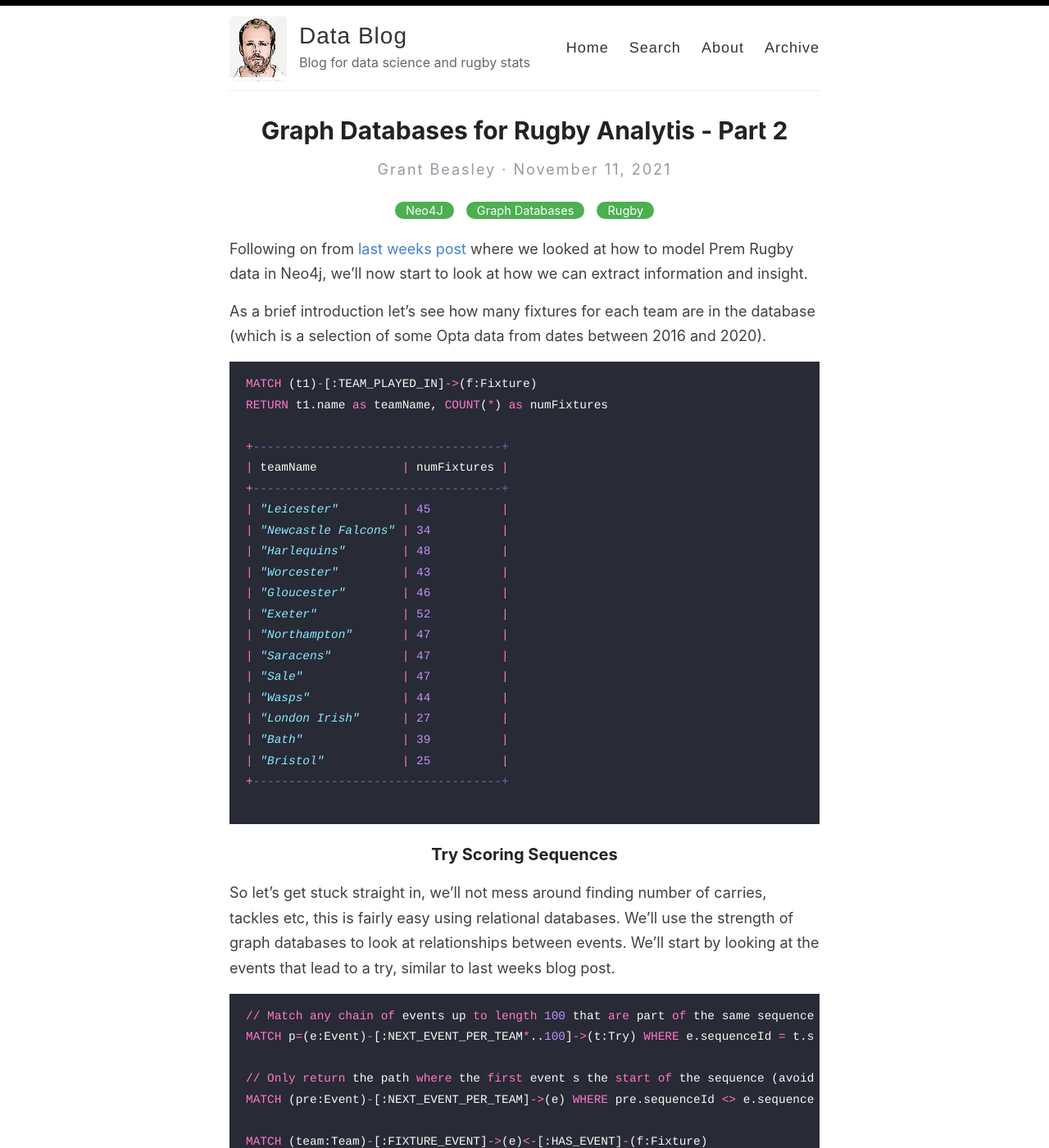
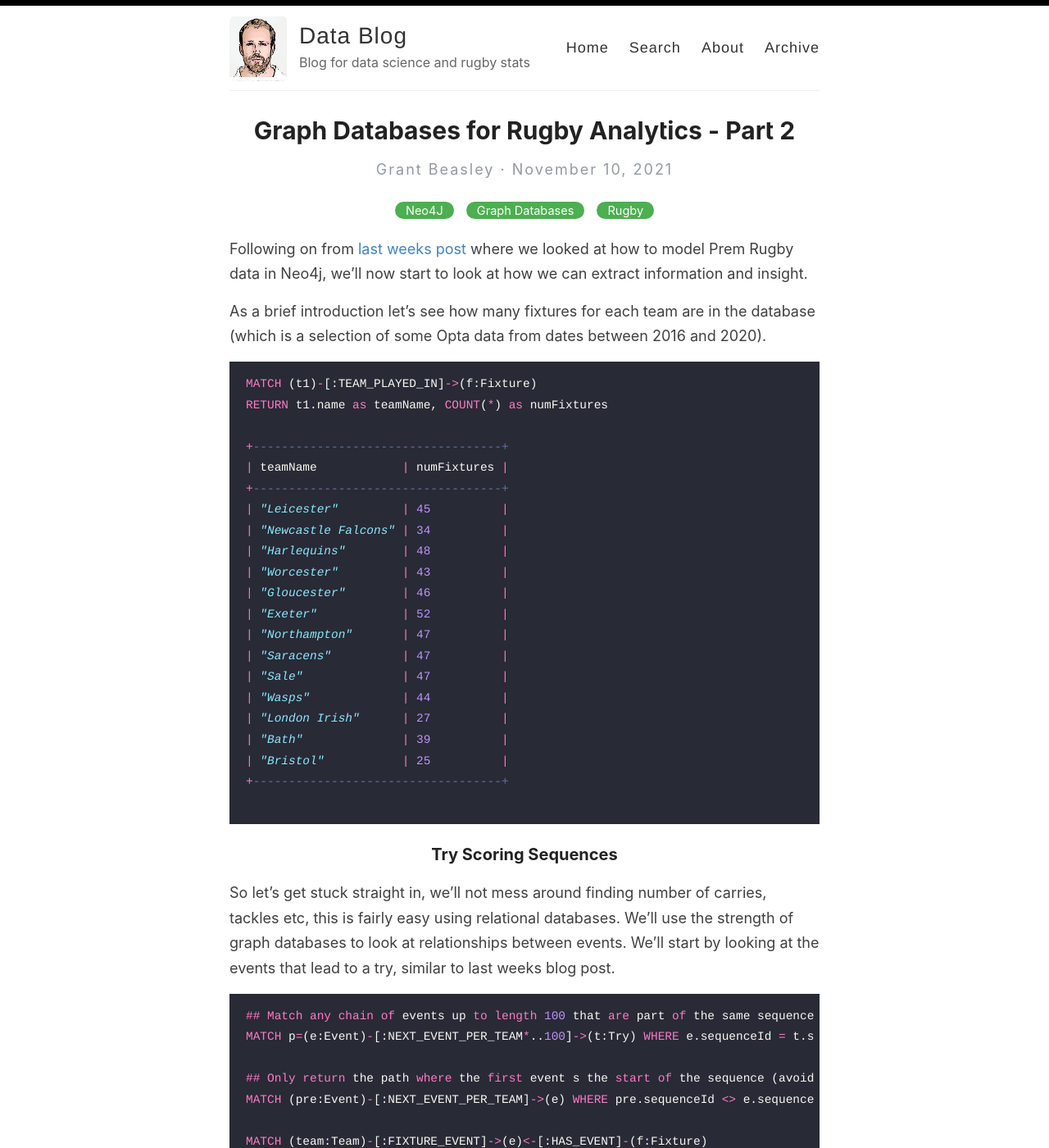
Before and after one commit to Grant592/grant592.github.io, a Jekyll site: the page built from _posts/2021-11-10-graph-databases-opta2.md, in a window 1280 px wide and 1400 px high. Shown: the whole window at 82% size. Built offline with Jekyll 4.4.1, drawn with Linux system fonts in a browser that asks for light colours; comment, search, counter and statistics services are not loaded; some of the changed text lies outside the part shown.

Commit message:
updated opta 2 post

````diff
--- a/_posts/2021-11-11-graph-databases-opta2.md
+++ b/_posts/2021-11-10-graph-databases-opta2.md
@@ -1,6 +1,6 @@
 ---
 layout: post
-title: Graph Databases for Rugby Analytis - Part 2
+title: Graph Databases for Rugby Analytics - Part 2
 comments: true
 categories: [Neo4J, Graph Databases, Rugby]
 ---
@@ -38,15 +38,15 @@
 So let's get stuck straight in, we'll not mess around finding number of carries, tackles etc, this is fairly easy using relational databases. We'll use the strength of graph databases to look at relationships between events. We'll start by looking at the events that lead to a try, similar to last weeks blog post.
 
 ```sql
-// Match any chain of events up to length 100 that are part of the same sequence
+## Match any chain of events up to length 100 that are part of the same sequence
 MATCH p=(e:Event)-[:NEXT_EVENT_PER_TEAM*..100]->(t:Try) WHERE e.sequenceId = t.sequenceId
 
-// Only return the path where the first event s the start of the sequence (avoid all sub-paths)
+## Only return the path where the first event s the start of the sequence (avoid all sub-paths)
 MATCH (pre:Event)-[:NEXT_EVENT_PER_TEAM]->(e) WHERE pre.sequenceId <> e.sequenceId
 
 MATCH (team:Team)-[:FIXTURE_EVENT]->(e)<-[:HAS_EVENT]-(f:Fixture)
 
-// Return the ActionType of each event along with the matchTime and subtract the min from the max times
+## Return the ActionType of each event along with the matchTime and subtract the min from the max times
 WITH team.name as teamName, [n in nodes(p) | labels(n)[1]] as events, [n in nodes(p) | n.matchTime] as times
 RETURN teamName, events, times[-1] - times[0] as sequenceLength LIMIT 100
 ```
@@ -56,7 +56,7 @@
 ```sql
 WITH row_query AS
 (
-// We want to take every team and fixture and give each row a number, this will help with ordering the events
+## We want to take every team and fixture and give each row a number, this will help with ordering the events
   SELECT
     FXID,
     team_id,
@@ -67,8 +67,8 @@
     match_data
 ),
 try_action_row AS (
-// Now, we want to take only the rows that contain a try so we can return the FXID, team and sequence_id
-// to filter down which sequences we want from the overall database
+## Now, we want to take only the rows that contain a try so we can return the FXID, team and sequence_id
+## to filter down which sequences we want from the overall database
   SELECT
     FXID,
     team_id,
@@ -79,9 +79,9 @@
   WHERE
     `action` = 9
 )
-// Now we can filter only sequences that contain a try and only the events leading upto the try
-// by ensuring the row_num of the event is less than or equal to the row num of the try
-//  and finally use GROUP_CONCAT to create a sequence of all the events ordering by row number
+## Now we can filter only sequences that contain a try and only the events leading upto the try
+## by ensuring the row_num of the event is less than or equal to the row num of the try
+##  and finally use GROUP_CONCAT to create a sequence of all the events ordering by row number
 SELECT
   rq.FXID,
   rq.team_id,
@@ -249,24 +249,24 @@
 So we've looked at the try scoring sequences by team, but can we see which players have the most involvements per try? We'll run this little number with Cypher.
 
 ```sql
-// Match all events as part of a try scoring sequence
+## Match all events as part of a try scoring sequence
 MATCH p=(e:Event)-[:NEXT_EVENT_PER_TEAM*..100]->(t:Try) WHERE e.sequenceId = t.sequenceId
 
-// Ensure we only take the longest path. Without this, the query would return
-// every shorter path that made up the bigger path
+## Ensure we only take the longest path. Without this, the query would return
+## every shorter path that made up the bigger path
 MATCH (pre:Event)-[:NEXT_EVENT_PER_TEAM]->(e) WHERE pre.sequenceId <> e.sequenceId
 
-// Get the team name and fixture id for the event that starts each sequence
+## Get the team name and fixture id for the event that starts each sequence
 MATCH (team:Team)-[:FIXTURE_EVENT]->(e)<-[:HAS_EVENT]-(f:Fixture)
 WITH team.name as teamName, t.sequenceId AS seqId, nodes(p) as events, f.fxid as fxid
 
-// Iterate through all of the events in each sequence
+## Iterate through all of the events in each sequence
 UNWIND events AS event
 
-// Match the player the event was attributed to
+## Match the player the event was attributed to
 MATCH (event)<-[:INDIVIDUAL_EVENT]-(p:Player)
 
-// Remove scrum halfs as they rank highest anyway due to num passes
+## Remove scrum halfs as they rank highest anyway due to num passes
 WHERE NOT EXISTS((p)-[:HAS_APPEARANCE]-(:Appearance {posId: 9}))
 WITH
   teamName,
````
Also changed, not shown: other parts of _posts/2021-11-10-graph-databases-opta2.md (+2 -0 lines).
